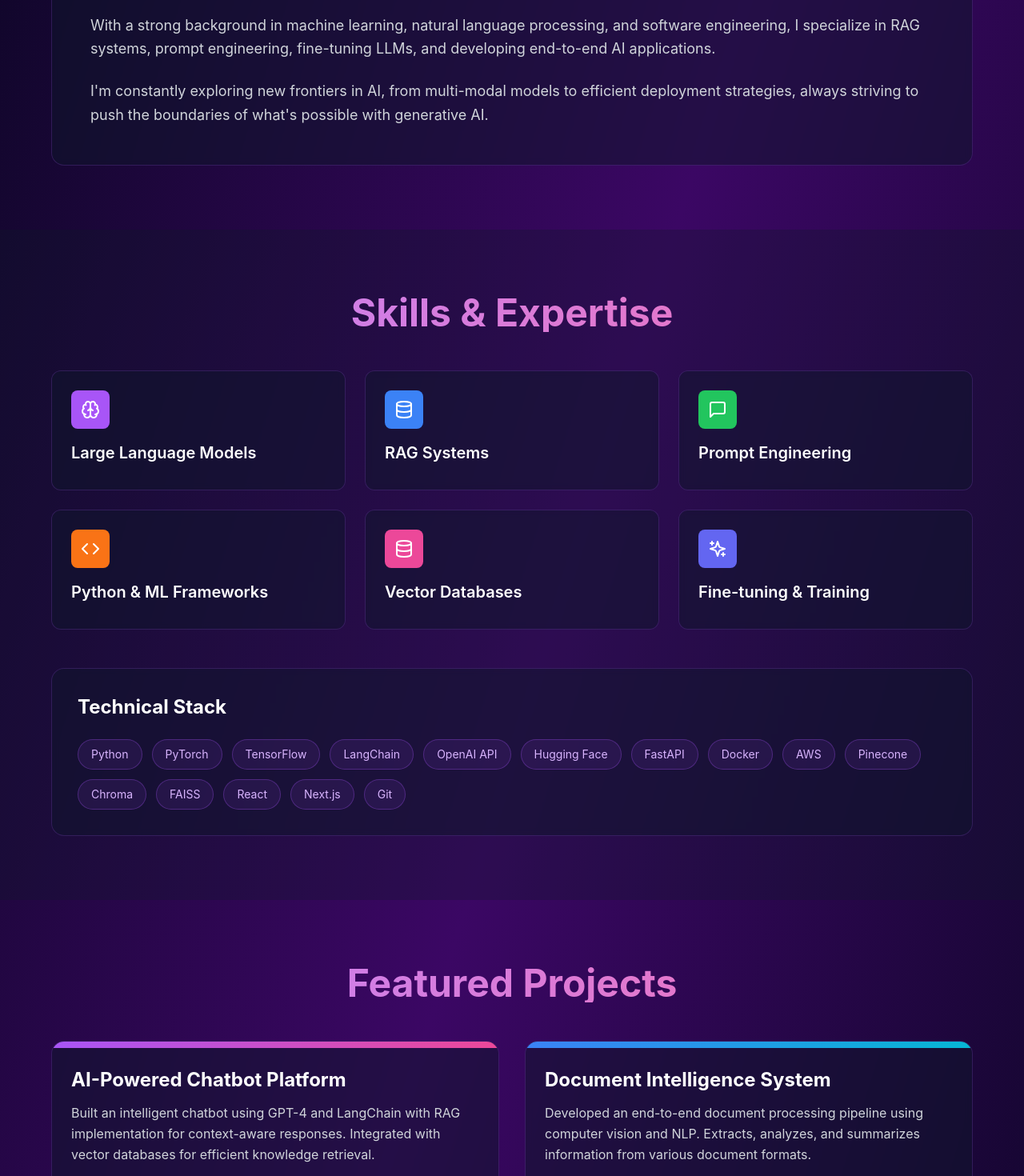
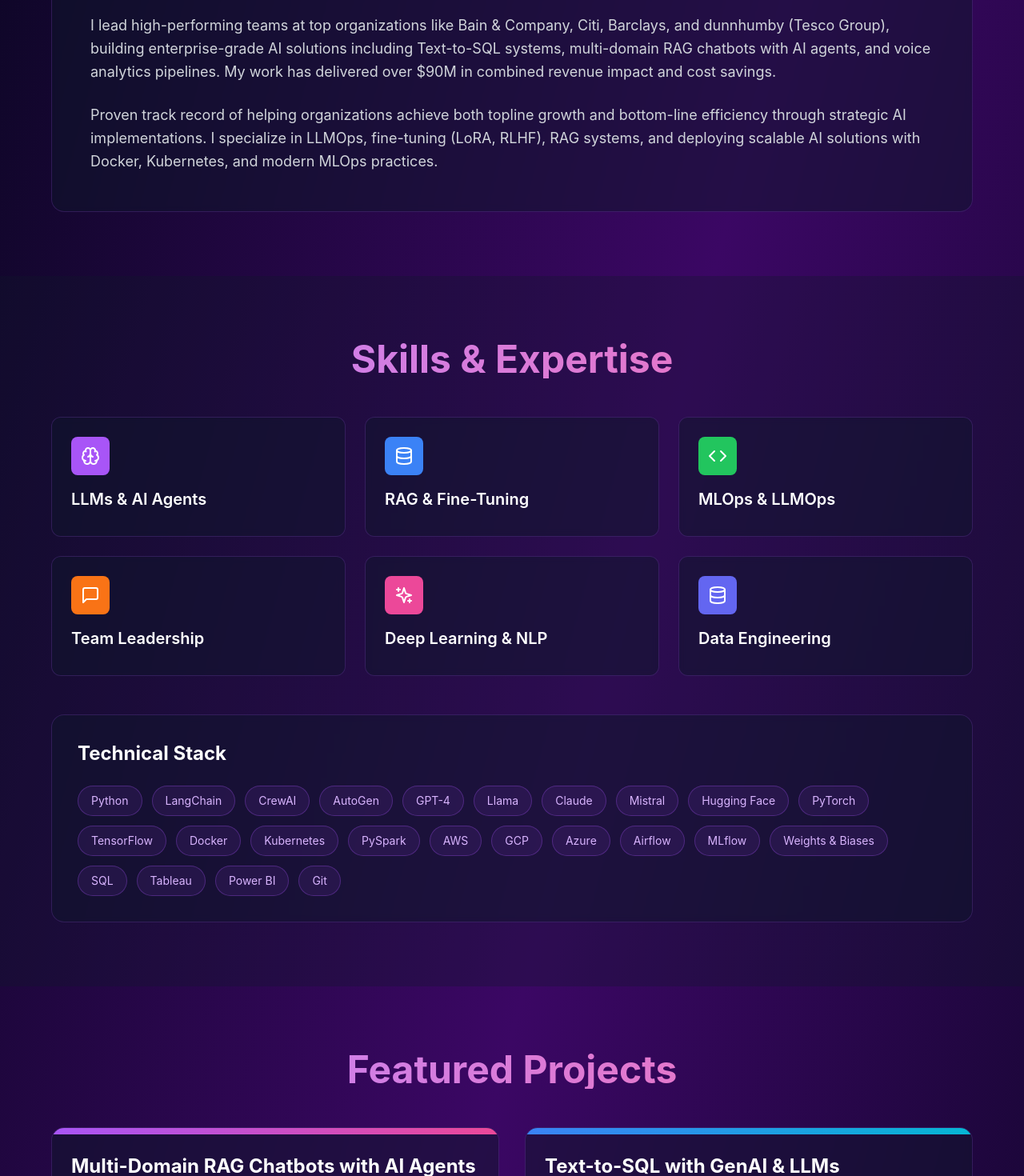
Before and after one commit to chiirag/Resume_Portfolio, a Next.js app: page / in a window 1280 px wide. Shown: the part 1120-2590 px from the top of the page at 80% size. Built offline with nearby package versions, Linux system fonts and the light colour scheme.

Commit message:
Customize portfolio with actual profile: Update bio, experience, projects, skills, and contact info

```diff
--- a/app/layout.tsx
+++ b/app/layout.tsx
@@ -2,8 +2,8 @@
 import './globals.css'
 
 export const metadata: Metadata = {
-  title: 'Gen AI Portfolio - Chirag Jain',
-  description: 'Generative AI Engineer Portfolio showcasing innovative AI projects and solutions',
+  title: 'Chirag Jain - AI Engineering Manager | AI Architect',
+  description: 'Data Science Leader with 15+ years building ML, DL, and LLM solutions. Expert in GenAI, RAG systems, and AI Agents at Bain, Citi, Barclays, and dunnhumby.',
 }
 
 export default function RootLayout({
--- a/app/page.tsx
+++ b/app/page.tsx
@@ -7,40 +7,40 @@
   const [mobileMenuOpen, setMobileMenuOpen] = useState(false)
 
   const skills = [
-    { name: 'Large Language Models', icon: Brain, color: 'bg-purple-500' },
-    { name: 'RAG Systems', icon: Database, color: 'bg-blue-500' },
-    { name: 'Prompt Engineering', icon: MessageSquare, color: 'bg-green-500' },
-    { name: 'Python & ML Frameworks', icon: Code, color: 'bg-orange-500' },
-    { name: 'Vector Databases', icon: Database, color: 'bg-pink-500' },
-    { name: 'Fine-tuning & Training', icon: Sparkles, color: 'bg-indigo-500' },
+    { name: 'LLMs & AI Agents', icon: Brain, color: 'bg-purple-500' },
+    { name: 'RAG & Fine-Tuning', icon: Database, color: 'bg-blue-500' },
+    { name: 'MLOps & LLMOps', icon: Code, color: 'bg-green-500' },
+    { name: 'Team Leadership', icon: MessageSquare, color: 'bg-orange-500' },
+    { name: 'Deep Learning & NLP', icon: Sparkles, color: 'bg-pink-500' },
+    { name: 'Data Engineering', icon: Database, color: 'bg-indigo-500' },
   ]
 
   const projects = [
     {
-      title: 'AI-Powered Chatbot Platform',
-      description: 'Built an intelligent chatbot using GPT-4 and LangChain with RAG implementation for context-aware responses. Integrated with vector databases for efficient knowledge retrieval.',
-      tech: ['GPT-4', 'LangChain', 'Pinecone', 'FastAPI'],
+      title: 'Multi-Domain RAG Chatbots with AI Agents',
+      description: 'Designed and deployed multi-domain RAG chatbots fine-tuned with LoRA at Bain & Company. Integrated with n8n, LangGraph, and CrewAI for workflow orchestration and multi-agent collaboration, using MCP for context exchange across enterprise systems.',
+      tech: ['LangGraph', 'CrewAI', 'LoRA', 'n8n', 'MCP'],
       link: '#',
       gradient: 'from-purple-500 to-pink-500'
     },
     {
-      title: 'Document Intelligence System',
-      description: 'Developed an end-to-end document processing pipeline using computer vision and NLP. Extracts, analyzes, and summarizes information from various document formats.',
-      tech: ['OpenAI', 'PyTorch', 'Tesseract', 'React'],
+      title: 'Text-to-SQL with GenAI & LLMs',
+      description: 'Built enterprise Text-to-SQL solutions using Generative AI/LLMs fine-tuned on domain-specific schemas. Improved query accuracy by 30-40% and enabled self-service analytics across business teams, transforming natural language into complex SQL queries.',
+      tech: ['GPT-4', 'LangChain', 'Fine-tuning', 'RAG'],
       link: '#',
       gradient: 'from-blue-500 to-cyan-500'
     },
     {
-      title: 'Custom LLM Fine-tuning',
-      description: 'Fine-tuned open-source LLMs for domain-specific tasks using LoRA and QLoRA techniques. Achieved 40% improvement in task-specific accuracy.',
-      tech: ['Llama 2', 'LoRA', 'Hugging Face', 'Weights & Biases'],
+      title: 'GenAI Voice Analytics Pipeline',
+      description: 'Architected and deployed a GenAI-powered voice analytics pipeline at Citi, leveraging Whisper, LLMs, and embedding-based clustering to process 50M+ customer calls. Extracted complaint themes and sentiment, delivering $14M in cost savings and $72M in incremental revenue.',
+      tech: ['Whisper', 'BERT', 'Flan T5', 'Llama', 'Docker'],
       link: '#',
       gradient: 'from-green-500 to-emerald-500'
     },
     {
-      title: 'Multi-Modal AI Assistant',
-      description: 'Created a multi-modal AI system capable of processing text, images, and audio inputs. Integrated CLIP, Whisper, and GPT-4V for comprehensive understanding.',
-      tech: ['GPT-4V', 'CLIP', 'Whisper', 'Streamlit'],
+      title: 'Personalized Recommendation System',
+      description: 'Built a recommendation system for Tesco at dunnhumby, identifying top personalized offers for millions of users. Leveraged collaborative filtering, user-item embeddings, and purchase history analytics on 100B+ retail transactions per year.',
+      tech: ['PySpark', 'Collaborative Filtering', 'GCP', 'Embeddings'],
       link: '#',
       gradient: 'from-orange-500 to-red-500'
     },
@@ -48,16 +48,28 @@
 
   const experience = [
     {
-      role: 'Generative AI Engineer',
-      company: 'AI Solutions Inc.',
-      period: '2023 - Present',
-      description: 'Leading development of enterprise GenAI solutions, implementing RAG systems, and fine-tuning LLMs for various business applications.'
+      role: 'Data Science Manager - AI Architect',
+      company: 'Bain & Company - NPS Prism',
+      period: 'Apr 2024 - Present',
+      description: 'Leading a high-performing AI team of 10 (8 Data Scientists, 2 Data Engineers) to modernize NPS Prism with AI-driven automation. Built Text-to-SQL solutions and multi-domain RAG chatbots with AI agents, saving $4M annually through AI-based fraud detection and quality validation.'
     },
     {
-      role: 'Machine Learning Engineer',
-      company: 'Tech Innovators',
-      period: '2021 - 2023',
-      description: 'Developed and deployed ML models for production, focusing on NLP and computer vision applications.'
+      role: 'Data Science Manager (AVP)',
+      company: 'Citi',
+      period: 'Feb 2023 - Apr 2024',
+      description: 'Managed a team of 7 data scientists to architect GenAI-powered voice analytics pipeline processing 50M+ calls. Leveraged Whisper, LLMs, and clustering to extract insights, delivering $14M in cost savings and $72M in incremental revenue through targeted AI-driven interventions.'
+    },
+    {
+      role: 'Research Data Science Manager (AVP)',
+      company: 'Barclays Investment Bank',
+      period: 'Jan 2022 - Dec 2022',
+      description: 'Led 5 research data scientists developing transformer-based models (LSTMs, BERT) analyzing 500M+ news articles and quarterly reports to quantify their influence on stock price movements. Authored two research papers on NLP for stock price prediction.'
+    },
+    {
+      role: 'Lead Applied Data Scientist',
+      company: 'dunnhumby (Tesco Group)',
+      period: 'Oct 2018 - Jan 2022',
+      description: 'Worked on 100B+ retail transactions to develop ML/DL models for optimal Pricing, Promotion, & Assortment strategies. Built recommendation system for Tesco using collaborative filtering and user-item embeddings for personalized offers at scale.'
     },
   ]
 
@@ -111,7 +123,7 @@
           <div className="inline-block mb-4">
             <div className="flex items-center space-x-2 bg-purple-500/10 border border-purple-500/30 rounded-full px-4 py-2">
               <Sparkles className="w-4 h-4 text-purple-400" />
-              <span className="text-sm text-purple-300">Generative AI Engineer</span>
+              <span className="text-sm text-purple-300">AI Engineering Manager | AI Architect | Principal Data Scientist</span>
             </div>
           </div>
 
@@ -120,7 +132,7 @@
           </h1>
 
           <p className="text-xl md:text-2xl text-gray-300 mb-8 max-w-3xl mx-auto animate-slide-up" style={{ animationDelay: '0.1s' }}>
-            Building the future with AI • Specializing in LLMs, RAG systems, and cutting-edge generative AI solutions
+            15+ years building AI solutions • Leading teams to deploy LLMs, AI Agents, and GenAI systems at scale
           </p>
 
           <div className="flex flex-wrap justify-center gap-4 mb-12 animate-slide-up" style={{ animationDelay: '0.2s' }}>
@@ -133,13 +145,13 @@
           </div>
 
           <div className="flex justify-center space-x-6 animate-slide-up" style={{ animationDelay: '0.3s' }}>
-            <a href="https://github.com" target="_blank" rel="noopener noreferrer" className="text-gray-400 hover:text-purple-400 transition transform hover:scale-110">
+            <a href="https://github.com/chiirag" target="_blank" rel="noopener noreferrer" className="text-gray-400 hover:text-purple-400 transition transform hover:scale-110">
               <Github className="w-6 h-6" />
             </a>
-            <a href="https://linkedin.com" target="_blank" rel="noopener noreferrer" className="text-gray-400 hover:text-purple-400 transition transform hover:scale-110">
+            <a href="https://linkedin.com/in/chiragjain3" target="_blank" rel="noopener noreferrer" className="text-gray-400 hover:text-purple-400 transition transform hover:scale-110">
               <Linkedin className="w-6 h-6" />
             </a>
-            <a href="mailto:contact@example.com" className="text-gray-400 hover:text-purple-400 transition transform hover:scale-110">
+            <a href="mailto:chiragjaindsm@gmail.com" className="text-gray-400 hover:text-purple-400 transition transform hover:scale-110">
               <Mail className="w-6 h-6" />
             </a>
           </div>
@@ -158,13 +170,13 @@
           </h2>
           <div className="bg-slate-900/50 backdrop-blur-sm border border-purple-500/20 rounded-2xl p-8 md:p-12">
             <p className="text-lg text-gray-300 leading-relaxed mb-6">
-              I&apos;m a passionate Generative AI Engineer with expertise in building intelligent systems that leverage the power of large language models and cutting-edge AI technologies. My work focuses on creating practical, scalable AI solutions that solve real-world problems.
+              Data Science Leader with 15+ years of experience (11 full-time, 4 freelance) designing, deploying, and scaling ML, DL, and LLM-based solutions across diverse industries. Currently focused on Generative AI, with deep expertise in GPT, LLMs, and AI Agents to accelerate innovation and deliver measurable business impact.
             </p>
             <p className="text-lg text-gray-300 leading-relaxed mb-6">
-              With a strong background in machine learning, natural language processing, and software engineering, I specialize in RAG systems, prompt engineering, fine-tuning LLMs, and developing end-to-end AI applications.
+              I lead high-performing teams at top organizations like Bain & Company, Citi, Barclays, and dunnhumby (Tesco Group), building enterprise-grade AI solutions including Text-to-SQL systems, multi-domain RAG chatbots with AI agents, and voice analytics pipelines. My work has delivered over $90M in combined revenue impact and cost savings.
             </p>
             <p className="text-lg text-gray-300 leading-relaxed">
-              I&apos;m constantly exploring new frontiers in AI, from multi-modal models to efficient deployment strategies, always striving to push the boundaries of what&apos;s possible with generative AI.
+              Proven track record of helping organizations achieve both topline growth and bottom-line efficiency through strategic AI implementations. I specialize in LLMOps, fine-tuning (LoRA, RLHF), RAG systems, and deploying scalable AI solutions with Docker, Kubernetes, and modern MLOps practices.
             </p>
           </div>
         </div>
@@ -193,7 +205,7 @@
           <div className="mt-12 bg-slate-900/50 backdrop-blur-sm border border-purple-500/20 rounded-2xl p-8">
             <h3 className="text-2xl font-bold text-white mb-6">Technical Stack</h3>
             <div className="flex flex-wrap gap-3">
-              {['Python', 'PyTorch', 'TensorFlow', 'LangChain', 'OpenAI API', 'Hugging Face', 'FastAPI', 'Docker', 'AWS', 'Pinecone', 'Chroma', 'FAISS', 'React', 'Next.js', 'Git'].map((tech) => (
+              {['Python', 'LangChain', 'CrewAI', 'AutoGen', 'GPT-4', 'Llama', 'Claude', 'Mistral', 'Hugging Face', 'PyTorch', 'TensorFlow', 'Docker', 'Kubernetes', 'PySpark', 'AWS', 'GCP', 'Azure', 'Airflow', 'MLflow', 'Weights & Biases', 'SQL', 'Tableau', 'Power BI', 'Git'].map((tech) => (
                 <span key={tech} className="bg-purple-500/10 border border-purple-500/30 text-purple-300 px-4 py-2 rounded-full text-sm">
                   {tech}
                 </span>
@@ -277,14 +289,14 @@
           </p>
           <div className="flex flex-col sm:flex-row justify-center gap-4">
             <a
-              href="mailto:contact@example.com"
+              href="mailto:chiragjaindsm@gmail.com"
               className="bg-gradient-to-r from-purple-500 to-pink-500 text-white px-8 py-4 rounded-full font-semibold hover:shadow-lg hover:shadow-purple-500/50 transition transform hover:scale-105 inline-flex items-center justify-center"
             >
               <Mail className="w-5 h-5 mr-2" />
               Send an Email
             </a>
             <a
-              href="https://linkedin.com"
+              href="https://linkedin.com/in/chiragjain3"
               target="_blank"
               rel="noopener noreferrer"
               className="bg-slate-800/50 border border-purple-500/30 text-white px-8 py-4 rounded-full font-semibold hover:bg-slate-800 transition inline-flex items-center justify-center"
```
Also changed, not shown: 2 other files (tests, documents, lock files or other folders).
